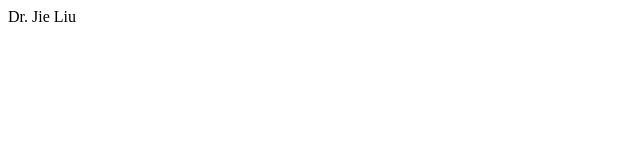
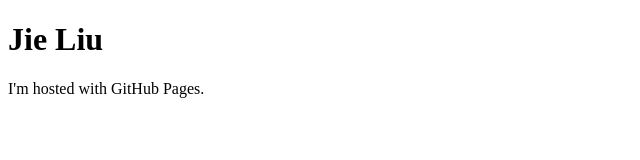
Before and after one commit to drjieliu/jieliu, a plain HTML site: page index.html in a window 1280 px wide. Shown: the whole page, without its empty margins (0-640 px from the left). Drawn offline with Linux system fonts and the light colour scheme.

Commit message:
Update index.html

```diff
--- a/index.html
+++ b/index.html
@@ -1 +1,7 @@
-<P>Dr. Jie Liu</P>
+<!DOCTYPE html>
+<html>
+<body>
+<h1>Jie Liu</h1>
+<p>I'm hosted with GitHub Pages.</p>
+</body>
+</html>
```
